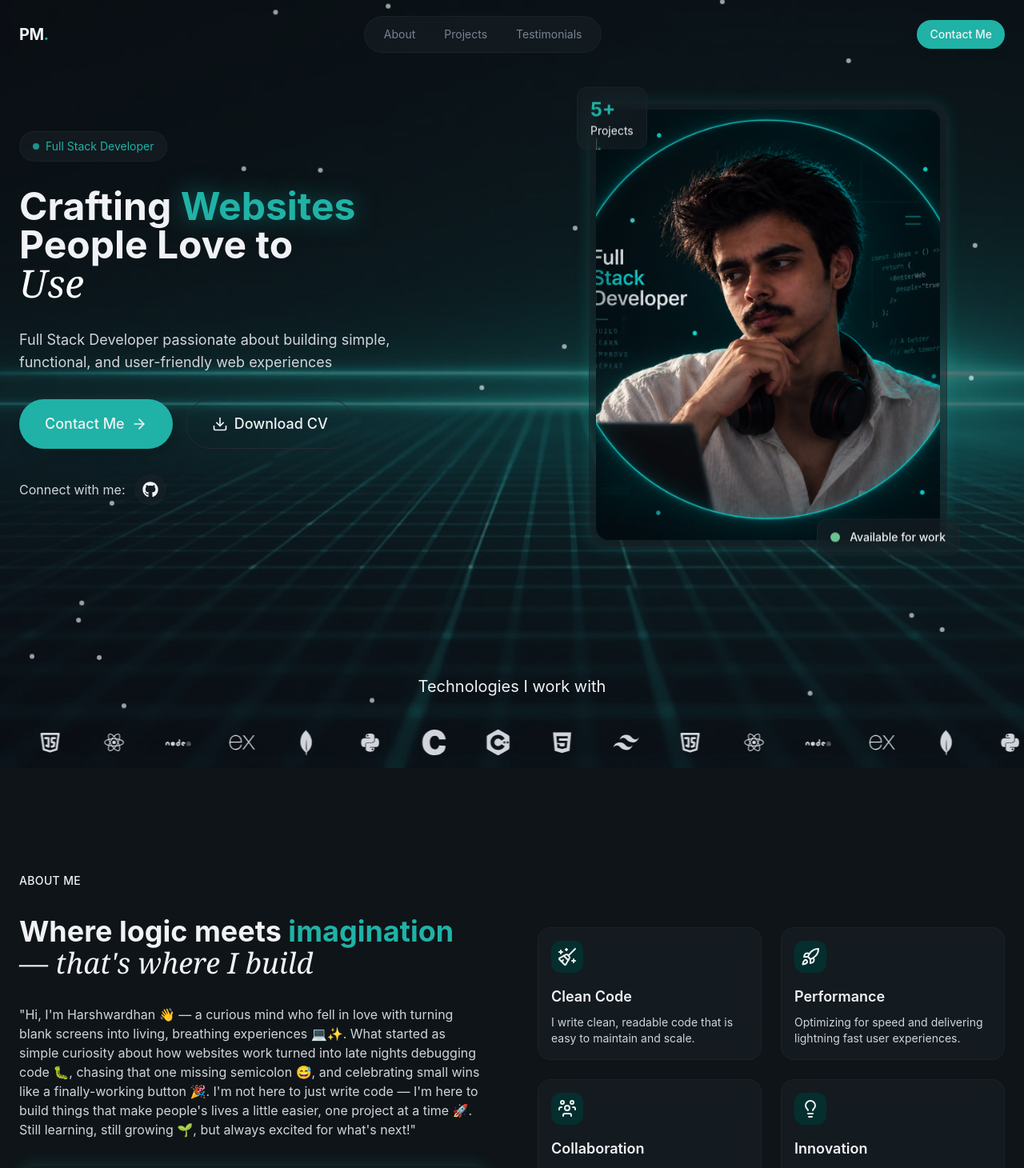
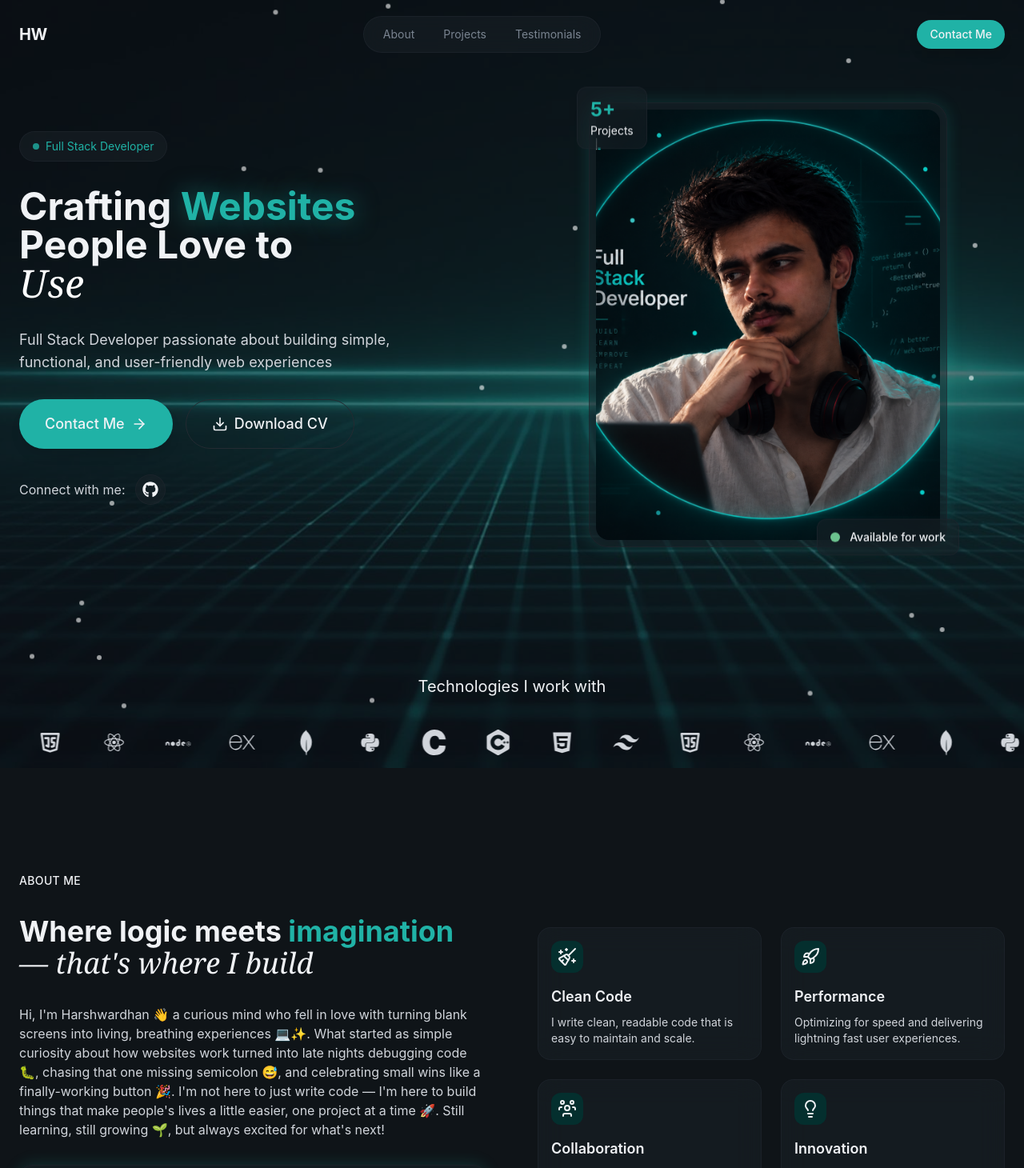
Before and after one commit to Harsh16-byte/Portfolio-Website, a React (Vite) app: page / in a window 1280 px wide. Shown: the top 1460 px of the page at 80% size. Built offline with nearby package versions, Linux system fonts and the light colour scheme.

Commit message:
changes updated

```diff
--- a/src/layout/Navbar.jsx
+++ b/src/layout/Navbar.jsx
@@ -5,7 +5,7 @@ import { useEffect, useState } from "react";
 const navLinks =[
   {href:"#about", label:"About"},
   {href:"#projects",label:"Projects"},
-  {href:"testimonials",label:"Testimonials"},
+  {href:"#testimonials",label:"Testimonials"},
 ]
 export const Navbar =()=>{
   const [isMobileMenuOpen, setIsMobileMenuOpen] = useState(false);
@@ -22,11 +22,8 @@ export const Navbar =()=>{
   return (
     <header className={`fixed top-0 left-0 right-0 transition-all ${isScrolled ? "glass-strong py-3":"bg-transparent py-5"} z-50`}>
       <nav className=" mx-auto px-6 flex items-center justify-between">
-        <a
-          href="#"
-          className="text-xl font-bold tracking-tight hover:text-primary"
-        >
-          PM<span className="text-primary">.</span>
+        <a href="#" className="text-xl font-bold tracking-tight hover:text-primary">
+          <span className="font-bold hover:text-primary">HW</span>
         </a>
 
         {/* Desktop nav */}
@@ -45,7 +42,7 @@ export const Navbar =()=>{
         </div>
         {/* Contact button */}
         <div className="hidden md:block">
-          <Button size="sm">Contact Me</Button>
+          <a href="#contact"><Button size="sm">Contact Me</Button></a>
         </div>
         {/* Mobile Menu button*/}
         <button className="md:hidden p-2 text-foreground cursor-pointer" onClick={()=>setIsMobileMenuOpen((prev)=>!prev)}>
--- a/src/sections/About.jsx
+++ b/src/sections/About.jsx
@@ -21,10 +21,10 @@ export const About =()=>{
           <span className="text-primary animation-glow-text"> imagination</span> <span className="font-serif italic font-normal">— that's where I build
           </span></h2>
           <div className="animate-fade-in text-gray-300">
-            <p>"Hi, I'm Harshwardhan 👋 — a curious mind who fell in love with turning blank screens into living, breathing experiences 💻✨.
+            <p>Hi, I'm Harshwardhan 👋 a curious mind who fell in love with turning blank screens into living, breathing experiences 💻✨.
                What started as simple curiosity about how websites work turned into late nights debugging code 🐛, chasing that one missing semicolon 😅,
               and celebrating small wins like a finally-working button 🎉. I'm not here to just write code — I'm here to build things that make
-              people's lives a little easier, one project at a time 🚀. Still learning, still growing 🌱, but always excited for what's next!"</p>
+              people's lives a little easier, one project at a time 🚀. Still learning, still growing 🌱, but always excited for what's next!</p>
           </div>
           <div className="glass rounded-2xl p-4 glow-border animate-fade-in">
             <p className="font-medium text-pretty">My mission is to build web experiences that are simple, functional, and genuinely useful 🌐 — not just
```
